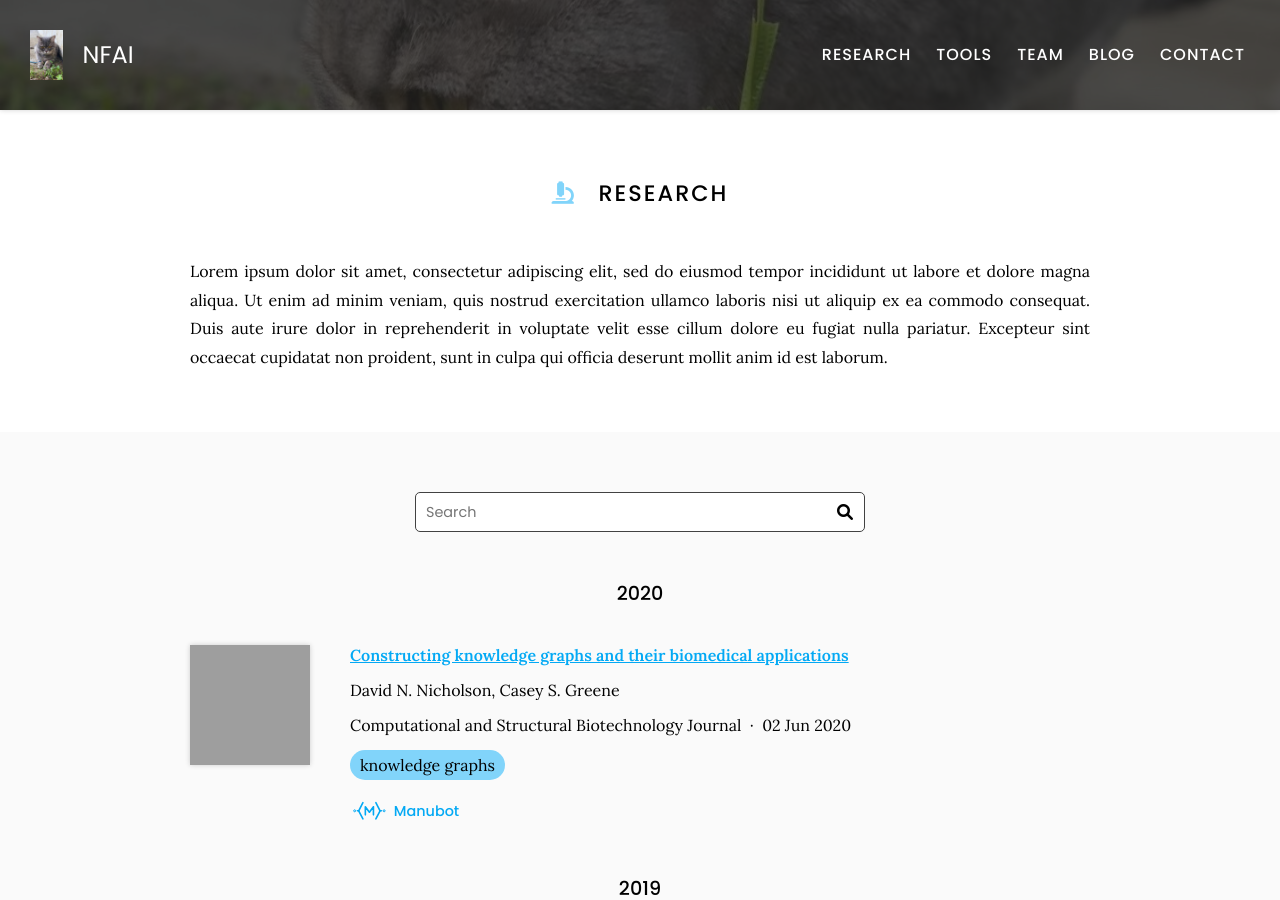
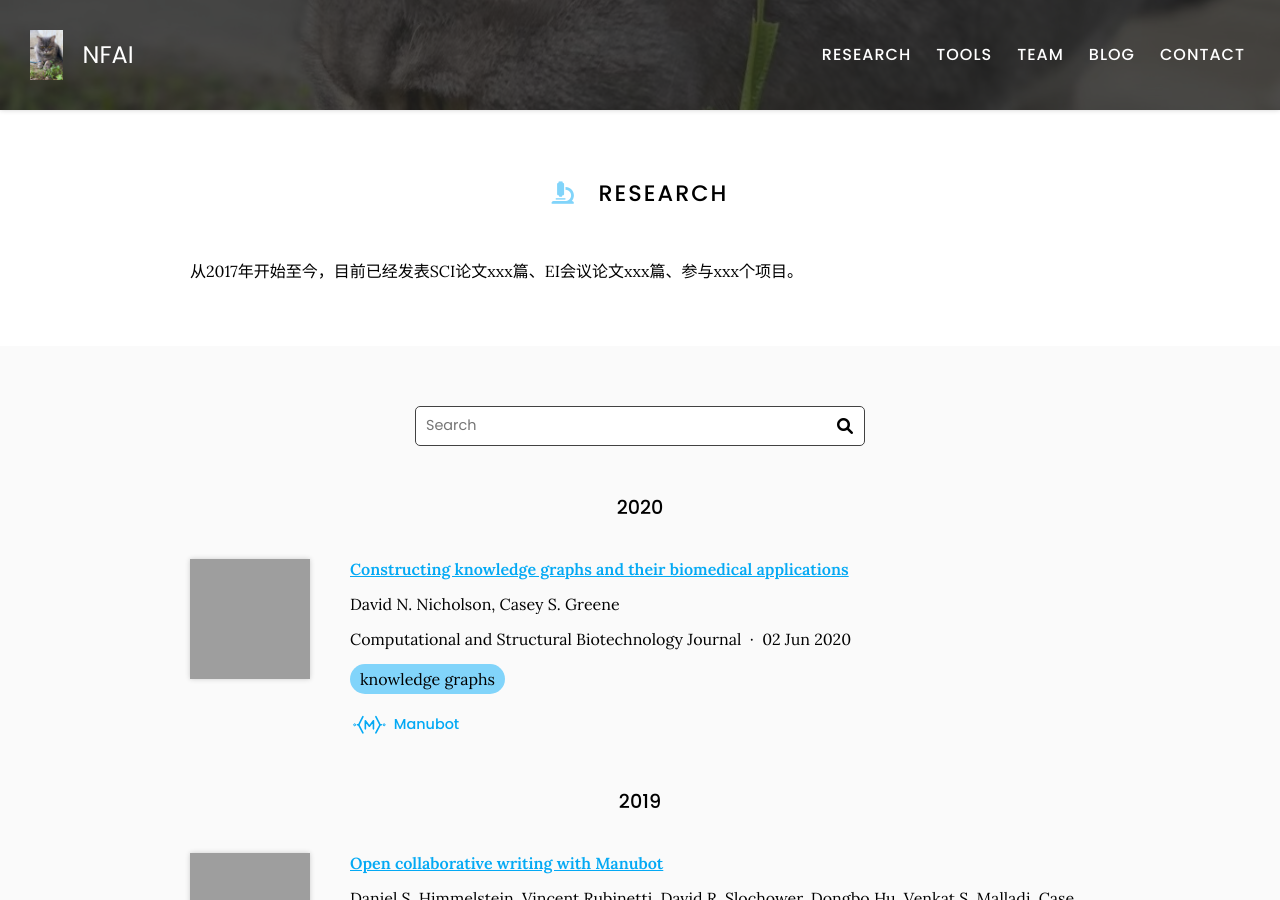
Before and after one commit to AiluroMind/AiluroMind.github.io, a Jekyll site: the page built from research/index.md, in a window 1280 px wide and 900 px high. Built offline with Jekyll 4.4.1, drawn with Linux system fonts in a browser that asks for light colours; grey boxes are pictures that could not be loaded.

Commit message:
Update index.md

```diff
--- a/research/index.md
+++ b/research/index.md
@@ -7,10 +7,7 @@
 
 # <i class="fas fa-microscope"></i>Research
 
-Lorem ipsum dolor sit amet, consectetur adipiscing elit, sed do eiusmod tempor incididunt ut labore et dolore magna aliqua.
-Ut enim ad minim veniam, quis nostrud exercitation ullamco laboris nisi ut aliquip ex ea commodo consequat.
-Duis aute irure dolor in reprehenderit in voluptate velit esse cillum dolore eu fugiat nulla pariatur.
-Excepteur sint occaecat cupidatat non proident, sunt in culpa qui officia deserunt mollit anim id est laborum.
+从2017年开始至今，目前已经发表SCI论文xxx篇、EI会议论文xxx篇、参与xxx个项目。
 
 {% include section.html %}
 
```
